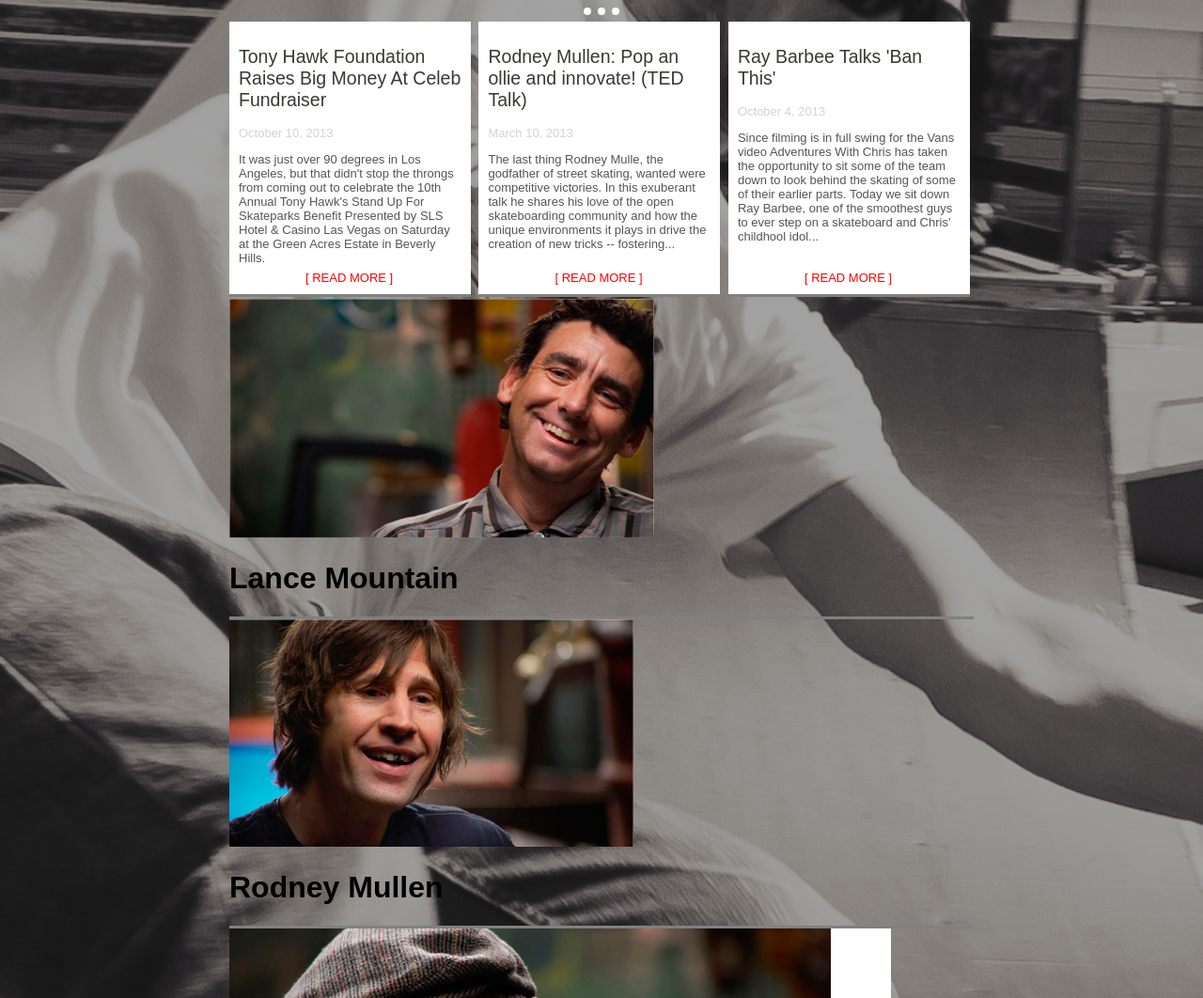
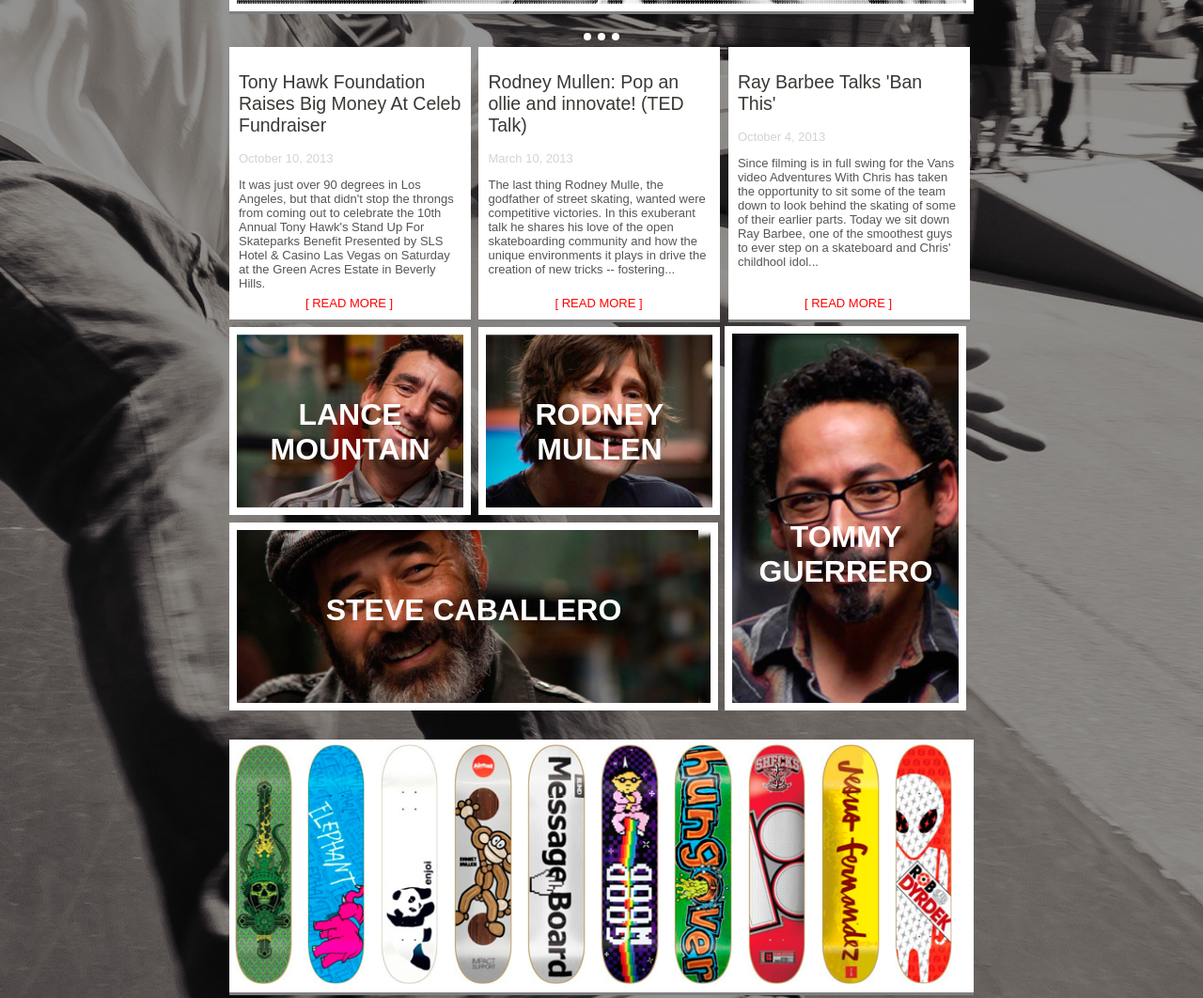
Before and after one commit to sallyhall/Powell_Peralta, a plain HTML site: page index.html in a window 1280 px wide. Shown: the part 389-1451 px from the top of the page at 94% size. Drawn offline with Linux system fonts and the light colour scheme.

Commit message:
finished layout

```diff
--- a/css/style.css
+++ b/css/style.css
@@ -3,8 +3,8 @@ body{
   padding: 0;
   background:
     linear-gradient(
-     rgba(50,50,50, 0.45),
-     rgba(50,50,50, 0.45)
+     rgba(20,20,20, 0.45),
+     rgba(20,20,20, 0.45)
    ),
   url("../assets/bg.jpg");
   background-size: cover;
@@ -16,7 +16,7 @@ header,main,footer{
 }
 
 /*gray bar under elements*/
-header svg, .nav-button, .image-slider, .articles section, .skaters section, .skateboards, footer{
+header svg, .nav-button, .image-slider, .articles section, .skateboards, footer{
   border-bottom: 3px solid gray;
 }
 
@@ -117,7 +117,10 @@ header a{
   content: '';
   height: 1px;
   width: 6px;
-  color: white;
+  background-color: white;
+  display: inline-block;
+  vertical-align: middle;
+  margin: 0 14px;
 }
 
 /************
@@ -155,7 +158,17 @@ Main Body
   height: 270px;
   overflow: hidden;
   border: 8px solid white;
-  margin: 8px 0;
+  margin: 8px 0 0 0;
+}
+
+.graybar{
+  content: '';
+  height: 3px;
+  width: 100%;
+  background-color: gray;
+  display: inline-block;
+  margin-top: 0;
+  vertical-align: top;
 }
 
 .image-slider img{
@@ -247,6 +260,77 @@ h2{
   content:' ]';
 }
 
+/*format skater section*/
+
+.skaters-row, .skaters-side, .skaters-main, .skater1, .skater2{
+  display: inline-block;
+}
+
+.skaters-main{
+  width: 523px;
+}
+
+.skater1, .skater2, .skater3{
+  position: relative;
+  background-color: red;
+  overflow: hidden;
+  border: 8px solid white;
+  margin: 8px 0 0 0;
+}
+.skater1 img, .skater2 img, .skater3 img{
+}
+
+.skater1 img{
+  height: 184px;
+}
+
+#lance{
+  margin-left: -75px;
+}
+
+.skater3 img{
+  height: 486px;
+  margin-left: -503px;
+}
+
+.skater2 img{
+  width: 540px;
+  margin-top: -65px;
+}
+
+.skater1 h1, .skater2 h1, .skater3 h1{
+  color:white;
+  position: absolute;
+  top: 25%;
+  width: 100%;
+  text-transform: uppercase;
+  text-align: center;
+}
+
+.skater3 h1{
+  top:45%;
+}
+
+.skater1{
+  width:241px;
+  margin:2px;
+  height:184px;
+}
+
+.skater2{
+  width: 504px;
+  margin: 2px;
+  height: 184px;
+}
+
+.skater3{
+  width: 241px;
+  margin: 2px;
+  height: 393px;
+}
+
+
+/*Format skateboard section*/
 .skateboards{
   width:100%;
   background-color: white;
@@ -268,6 +352,7 @@ footer{
   width: 778px;
   height: 280px;
   padding:25px;
+  margin-bottom: 70px;
 }
 
 footer svg{
--- a/index.html
+++ b/index.html
@@ -52,7 +52,7 @@
         <img class="overlay"src="assets/grid.png">
         <img class="logo"src="assets/peralta-logo.png">
         <img class="slider" src="assets/top-image.png">
-      </div>
+      </div><span class="graybar"></span>
       <div class="image-slider-control">
         <div class="image-dot">
         </div>
@@ -94,26 +94,27 @@
         <a name="skaters"></a>
         <div class="skaters-main">
           <div class="skaters-row">
-            <section class="skater short narrow">
-              <img src="assets/sk8er-4.png" alt="Lance Mountain">
+            <section class="skater1">
+              <img  id="lance" src="assets/sk8er-4.png" alt="Lance Mountain">
               <h1>Lance Mountain</h1>
+              <span class="graybar"></span>
             </section>
-            <section class="skater short narrow">
+            <section class="skater1">
               <img src="assets/sk8er-3.png" alt="Rodney Mullen">
-              <h1>Rodney Mullen</h1>
+              <h1>Rodney Mullen</h1><span class="graybar"></span>
             </section>
           </div>
-          <div class="skaters-row short">
-            <section class="skater">
+          <div class="skaters-row">
+            <section class="skater2">
               <img src="assets/sk8er-1.png" alt="Steve Caballero">
-              <h1>Steve Caballero</h1>
+              <h1>Steve Caballero</h1><span class="graybar"></span>
             </section>
           </div>
         </div>
         <div class="skaters-side">
-          <section class="skater">
+          <section class="skater3">
             <img src="assets/sk8er-2.png" alt="Tommy Guerrero">
-            <h1>Tommy Guerrero</h1>
+            <h1>Tommy Guerrero</h1><span class="graybar"></span>
           </section>
         </div>
       </div>
```
